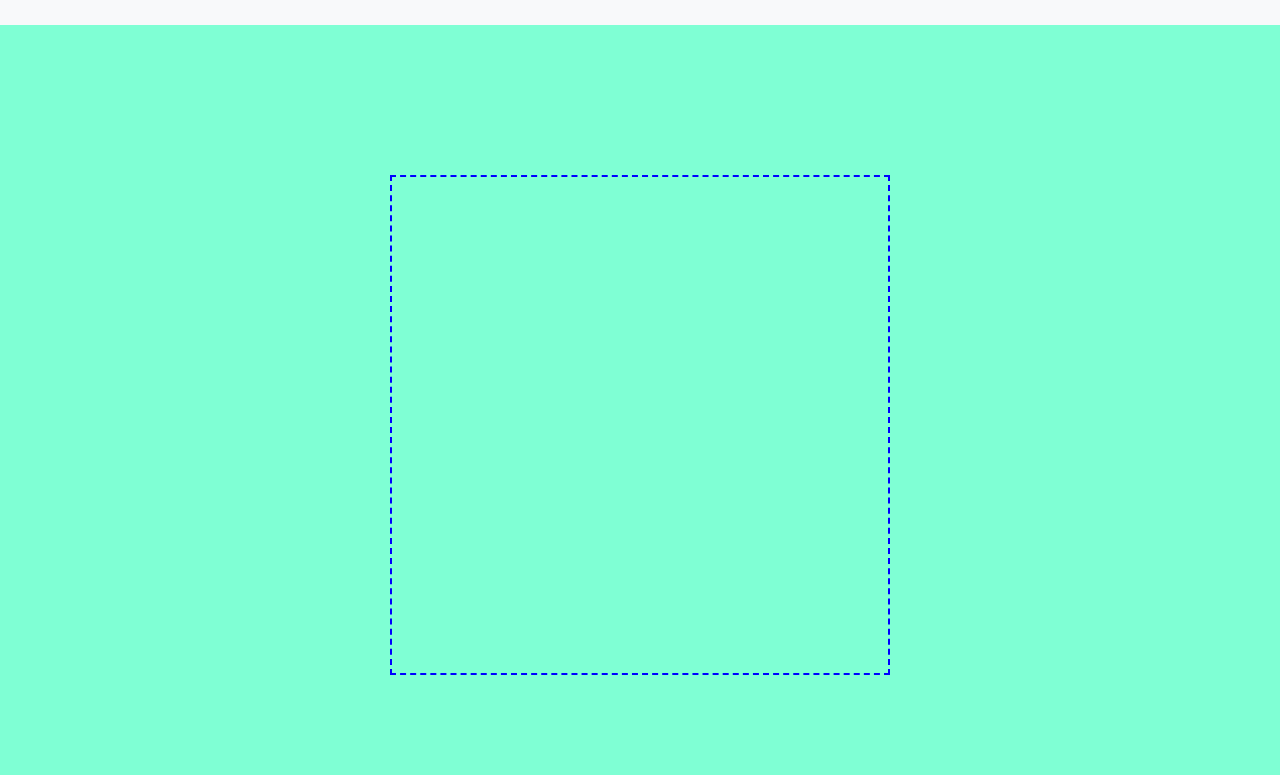
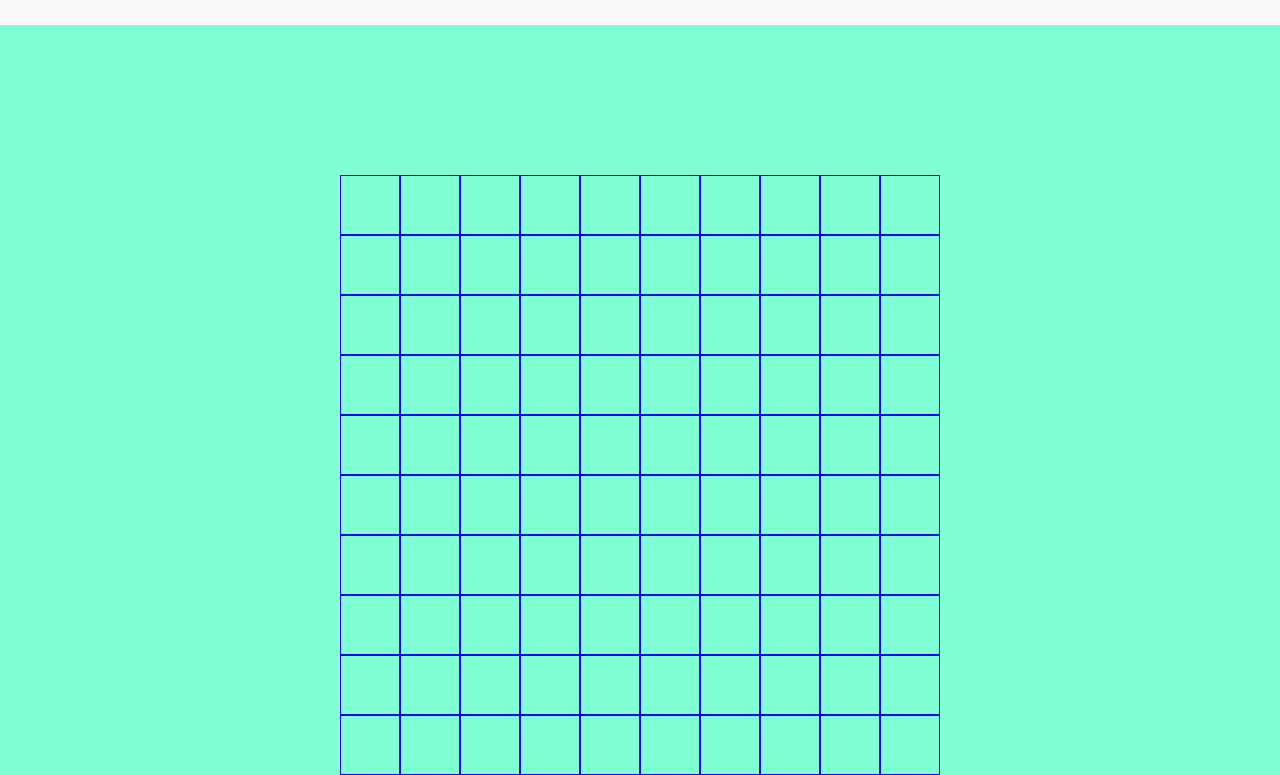
Before and after one commit to RobertoSimonini/js-campominato-grid, a plain HTML site: page index.html in a window 1280 px wide. Shown: the part 75-850 px from the top of the page. Before the commit the page ends 800 px from the top, so only its background shows below. Drawn offline with nearby package versions, Linux system fonts and the light colour scheme.

Commit message:
created the grid to see how it should be

```diff
--- a/css/style.css
+++ b/css/style.css
@@ -25,8 +25,15 @@ header nav {
 
 /* Grid  */
 #grid {
-    width: 500px;
-    height: 500px;
+    width: 600px;
+    height: 600px;
     margin: 0 auto;
-    border: 2px dashed blue;
+    display: flex;
+    flex-wrap: wrap;
 }
+
+.cell {
+    height: 10%;
+    width: 10%;
+    border: 1px solid blue;
+}
--- a/index.html
+++ b/index.html
@@ -28,9 +28,106 @@
 
     <div class="container">
         <div id="grid">
-            <div class="cell">
-
-            </div>
+            <div class="cell"> </div>
+            <div class="cell"> </div>
+            <div class="cell"> </div>
+            <div class="cell"> </div>
+            <div class="cell"> </div>
+            <div class="cell"> </div>
+            <div class="cell"> </div>
+            <div class="cell"> </div>
+            <div class="cell"> </div>
+            <div class="cell"> </div>
+            <div class="cell"> </div>
+            <div class="cell"> </div>
+            <div class="cell"> </div>
+            <div class="cell"> </div>
+            <div class="cell"> </div>
+            <div class="cell"> </div>
+            <div class="cell"> </div>
+            <div class="cell"> </div>
+            <div class="cell"> </div>
+            <div class="cell"> </div>
+            <div class="cell"> </div>
+            <div class="cell"> </div>
+            <div class="cell"> </div>
+            <div class="cell"> </div>
+            <div class="cell"> </div>
+            <div class="cell"> </div>
+            <div class="cell"> </div>
+            <div class="cell"> </div>
+            <div class="cell"> </div>
+            <div class="cell"> </div>
+            <div class="cell"> </div>
+            <div class="cell"> </div>
+            <div class="cell"> </div>
+            <div class="cell"> </div>
+            <div class="cell"> </div>
+            <div class="cell"> </div>
+            <div class="cell"> </div>
+            <div class="cell"> </div>
+            <div class="cell"> </div>
+            <div class="cell"> </div>
+            <div class="cell"> </div>
+            <div class="cell"> </div>
+            <div class="cell"> </div>
+            <div class="cell"> </div>
+            <div class="cell"> </div>
+            <div class="cell"> </div>
+            <div class="cell"> </div>
+            <div class="cell"> </div>
+            <div class="cell"> </div>
+            <div class="cell"> </div>
+            <div class="cell"> </div>
+            <div class="cell"> </div>
+            <div class="cell"> </div>
+            <div class="cell"> </div>
+            <div class="cell"> </div>
+            <div class="cell"> </div>
+            <div class="cell"> </div>
+            <div class="cell"> </div>
+            <div class="cell"> </div>
+            <div class="cell"> </div>
+            <div class="cell"> </div>
+            <div class="cell"> </div>
+            <div class="cell"> </div>
+            <div class="cell"> </div>
+            <div class="cell"> </div>
+            <div class="cell"> </div>
+            <div class="cell"> </div>
+            <div class="cell"> </div>
+            <div class="cell"> </div>
+            <div class="cell"> </div>
+            <div class="cell"> </div>
+            <div class="cell"> </div>
+            <div class="cell"> </div>
+            <div class="cell"> </div>
+            <div class="cell"> </div>
+            <div class="cell"> </div>
+            <div class="cell"> </div>
+            <div class="cell"> </div>
+            <div class="cell"> </div>
+            <div class="cell"> </div>
+            <div class="cell"> </div>
+            <div class="cell"> </div>
+            <div class="cell"> </div>
+            <div class="cell"> </div>
+            <div class="cell"> </div>
+            <div class="cell"> </div>
+            <div class="cell"> </div>
+            <div class="cell"> </div>
+            <div class="cell"> </div>
+            <div class="cell"> </div>
+            <div class="cell"> </div>
+            <div class="cell"> </div>
+            <div class="cell"> </div>
+            <div class="cell"> </div>
+            <div class="cell"> </div>
+            <div class="cell"> </div>
+            <div class="cell"> </div>
+            <div class="cell"> </div>
+            <div class="cell"> </div>
+            <div class="cell"> </div>
         </div>
     </div>
 </body>
```
